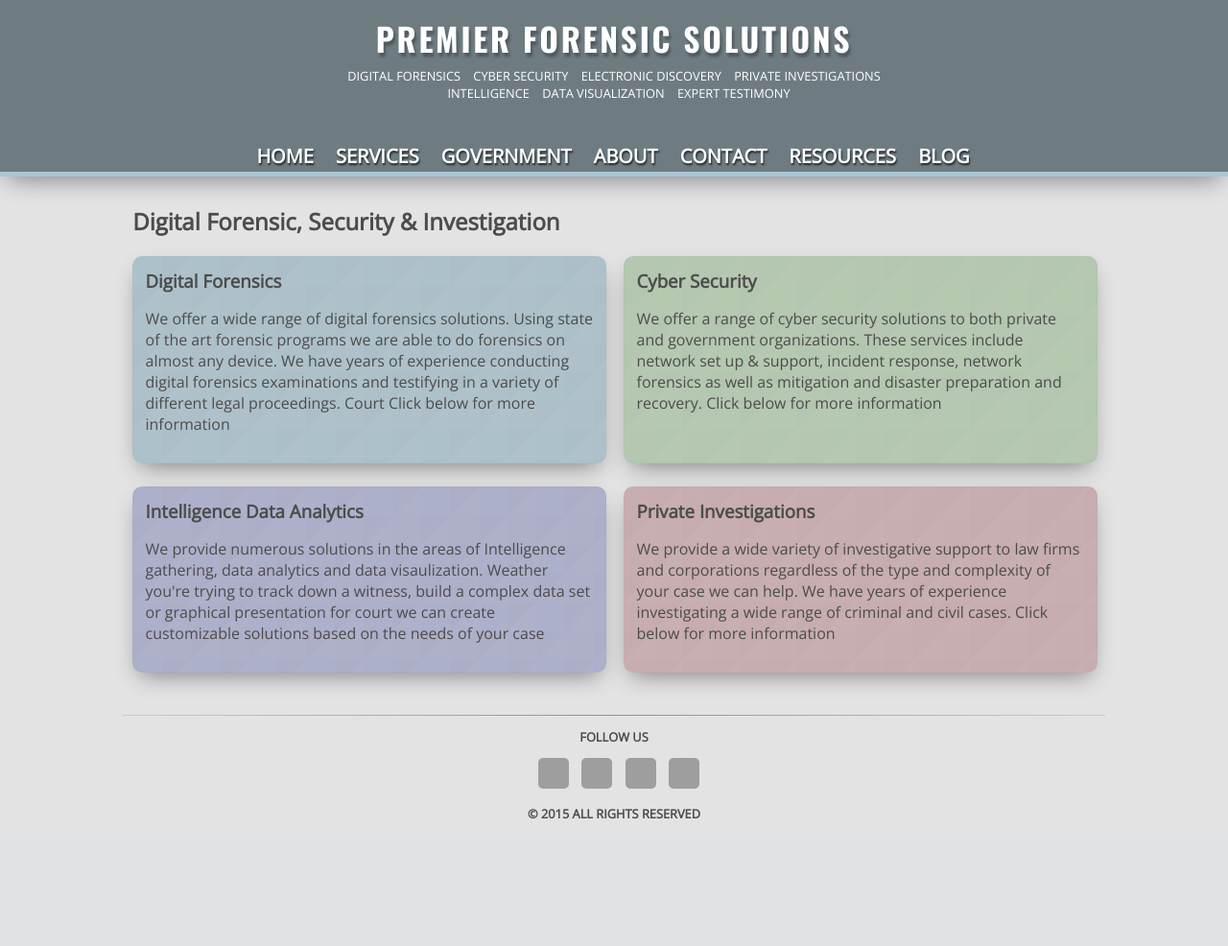
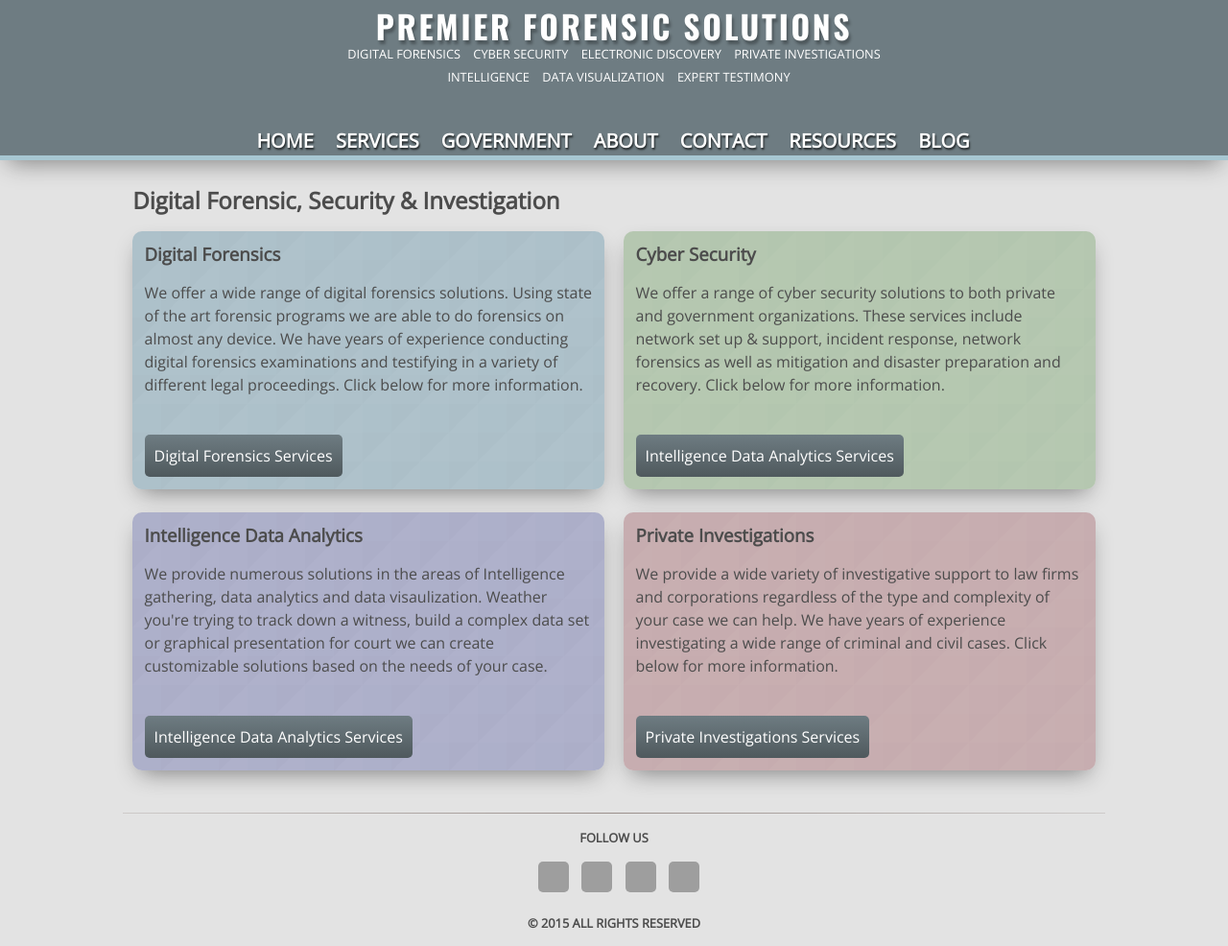
Before and after one commit to cmthoman/PFConcept, a Rails app: page / in a window 1280 px wide. Shown: the whole page at 96% size. Before the commit the page ends 854 px from the top, so only its background shows below. Run offline with Rails 7, Linux system fonts and the light colour scheme; some libraries are stand-ins or nearby versions; grey boxes are pictures that could not be loaded.

Commit message:
Update Styles

```diff
--- a/app/assets/stylesheets/layout.css
+++ b/app/assets/stylesheets/layout.css
@@ -4,6 +4,7 @@ GENERAL STYLING
 
 body {
 	font-family: 'Open Sans', sans-serif;
+	line-height: 1.5em;
 }
 
 a {
@@ -58,11 +59,21 @@ h3 {
 	-webkit-box-shadow: 0px 10px 24px -8px rgba(0,0,0,0.45);
 	-moz-box-shadow: 0px 10px 24px -8px rgba(0,0,0,0.45);
 	box-shadow: 0px 10px 24px -8px rgba(0,0,0,0.45);
-	border: 1px solid rgba(0, 0, 0, 0.02);
+	/*border: 1px solid rgba(0, 0, 0, 0.02);*/
 }
 
 .content_box:nth-child(2) {
 	clear: both;
+}
+
+.btn {
+	display: inline-block;
+	padding: 10px;
+	border-radius: 5px;
+}
+
+.btn:first-child {
+	margin: 0;
 }
 
 /***************************************************************
@@ -208,6 +219,10 @@ nav ul li:hover {
 	border-radius: 5px 5px 0 0;
 }
 
+a {
+	color: #3664a9;
+}
+
 .blue_triangle_bg {
 	background-image: url('resources/r.png');
 }
@@ -223,3 +238,8 @@ nav ul li:hover {
 .purple_triangle_bg {
 	background-image: url('resources/c.png');
 }
+
+.blue_btn {
+	color: #FFF;
+	background: linear-gradient(to bottom, #6E7C82, #4f595d);
+}
--- a/app/views/static_pages/home.html.erb
+++ b/app/views/static_pages/home.html.erb
@@ -2,22 +2,29 @@
 <div class="content_column">
 	<div class="content_box blue_triangle_bg">
 		<h3>Digital Forensics</h3>
-		<p>We offer a wide range of digital forensics solutions. Using state of the art forensic programs we are able to do forensics on almost any device. We have years of experience conducting digital forensics examinations and testifying in a variety of different legal proceedings. Court Click below for more information</p>
+		<p>We offer a wide range of digital forensics solutions. Using state of the art forensic programs we are able to do forensics on almost any device. We have years of experience conducting digital forensics examinations and testifying in a variety of different legal proceedings. Click below for more information.</p>
+		<br/>
+		<a href="#" class="btn blue_btn">Digital Forensics Services</a>
 	</div>
 	<div class="content_box purple_triangle_bg">
 		<h3>Intelligence Data Analytics</h3>
-		<p>We provide numerous solutions in the areas of Intelligence gathering, data analytics and data visaulization. Weather you're trying to track down a witness, build a complex data set or graphical presentation for court we can create customizable solutions based on the needs of your case</p>
+		<p>We provide numerous solutions in the areas of Intelligence gathering, data analytics and data visaulization. Weather you're trying to track down a witness, build a complex data set or graphical presentation for court we can create customizable solutions based on the needs of your case.</p>
+		<br/>
+		<a href="#" class="btn blue_btn">Intelligence Data Analytics Services</a>
 	</div>
 </div>
 
 <div class="content_column">
 	<div class="content_box green_triangle_bg">
 		<h3>Cyber Security</h3>
-		<p>We offer a range of cyber security solutions to both private and government organizations. These services include network set up & support, incident response, network forensics as well as mitigation and disaster preparation and recovery. Click below for more information</p>
+		<p>We offer a range of cyber security solutions to both private and government organizations. These services include network set up & support, incident response, network forensics as well as mitigation and disaster preparation and recovery. Click below for more information.</p>
 		<br/>
+		<a href="#" class="btn blue_btn">Intelligence Data Analytics Services</a>
 	</div>
 	<div class="content_box red_triangle_bg">
 		<h3>Private Investigations</h3>
-		<p>We provide a wide variety of investigative support to law firms and corporations regardless of the type and complexity of your case we can help. We have years of experience investigating a wide range of criminal and civil cases. Click below for more information</p>
+		<p>We provide a wide variety of investigative support to law firms and corporations regardless of the type and complexity of your case we can help. We have years of experience investigating a wide range of criminal and civil cases. Click below for more information.</p>
+		<br/>
+		<a href="#" class="btn blue_btn">Private Investigations Services</a>
 	</div>
 </div>
```
